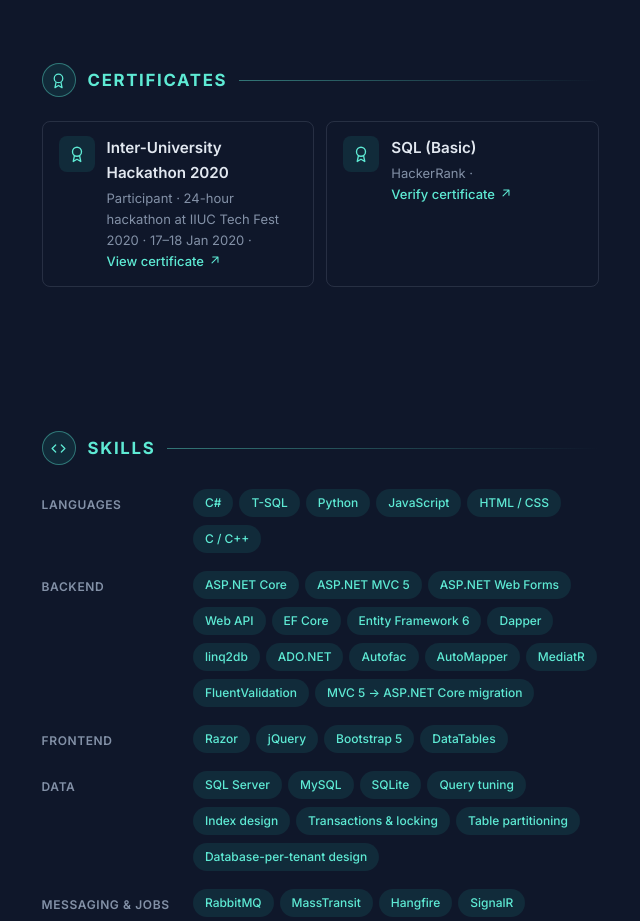
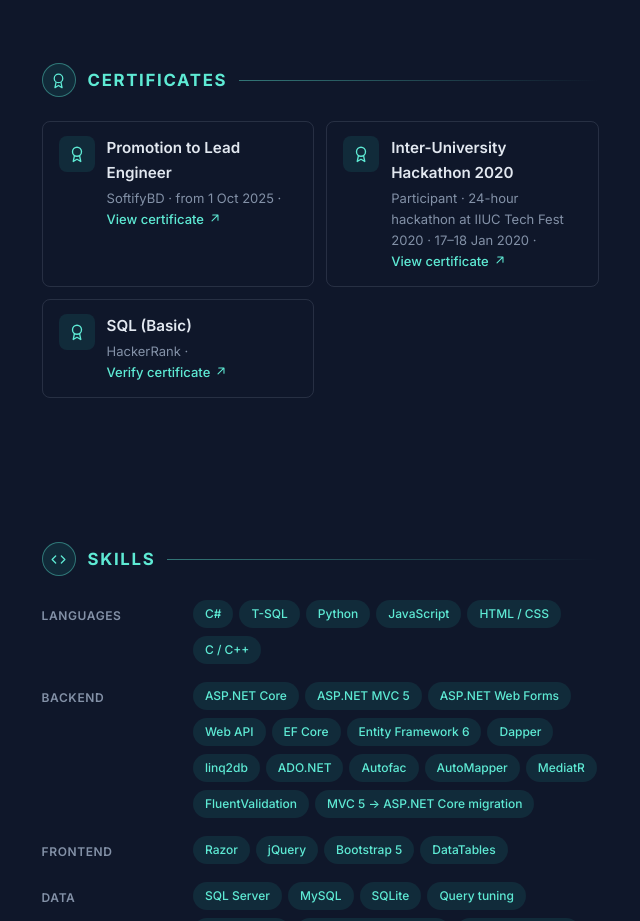
Before and after one commit to tamannaHaiderAnanna/tamannaHaiderAnanna.github.io, a plain HTML site: page index.html in a window 1280 px wide. Shown: the part 6260-7181 px from the top of the page, without its empty margins (585-1225 px from the left). Drawn offline with Linux system fonts and the light colour scheme.

Commit message:
Add the SoftifyBD promotion to Lead Engineer certificate

```diff
--- a/index.html
+++ b/index.html
@@ -608,6 +608,13 @@
         <li class="cert">
           <span class="cert-icon"><svg class="icon" viewBox="0 0 24 24" fill="none" stroke="currentColor" stroke-width="1.8" stroke-linecap="round" stroke-linejoin="round" aria-hidden="true"><circle cx="12" cy="9" r="6"/><path d="M8.5 14.5 7 22l5-3 5 3-1.5-7.5"/></svg></span>
           <div>
+            <p class="cert-title">Promotion to Lead Engineer</p>
+            <p class="cert-meta">SoftifyBD · from 1 Oct 2025 · <a class="cert-link" href="certificates/softifybd-promotion-lead-engineer-2025.pdf" target="_blank" rel="noreferrer noopener">View certificate<svg class="arrow" viewBox="0 0 20 20" fill="currentColor" aria-hidden="true"><path fill-rule="evenodd" d="M5.22 14.78a.75.75 0 001.06 0l7.22-7.22v5.69a.75.75 0 001.5 0v-7.5a.75.75 0 00-.75-.75h-7.5a.75.75 0 000 1.5h5.69l-7.22 7.22a.75.75 0 000 1.06z" clip-rule="evenodd"/></svg></a></p>
+          </div>
+        </li>
+        <li class="cert">
+          <span class="cert-icon"><svg class="icon" viewBox="0 0 24 24" fill="none" stroke="currentColor" stroke-width="1.8" stroke-linecap="round" stroke-linejoin="round" aria-hidden="true"><circle cx="12" cy="9" r="6"/><path d="M8.5 14.5 7 22l5-3 5 3-1.5-7.5"/></svg></span>
+          <div>
             <p class="cert-title">Inter-University Hackathon 2020</p>
             <p class="cert-meta">Participant · 24-hour hackathon at IIUC Tech Fest 2020 · 17–18 Jan 2020 · <a class="cert-link" href="certificates/iiuc-hackathon-2020.pdf" target="_blank" rel="noreferrer noopener">View certificate<svg class="arrow" viewBox="0 0 20 20" fill="currentColor" aria-hidden="true"><path fill-rule="evenodd" d="M5.22 14.78a.75.75 0 001.06 0l7.22-7.22v5.69a.75.75 0 001.5 0v-7.5a.75.75 0 00-.75-.75h-7.5a.75.75 0 000 1.5h5.69l-7.22 7.22a.75.75 0 000 1.06z" clip-rule="evenodd"/></svg></a></p>
           </div>
```
Also changed, not shown: 1 other file.
